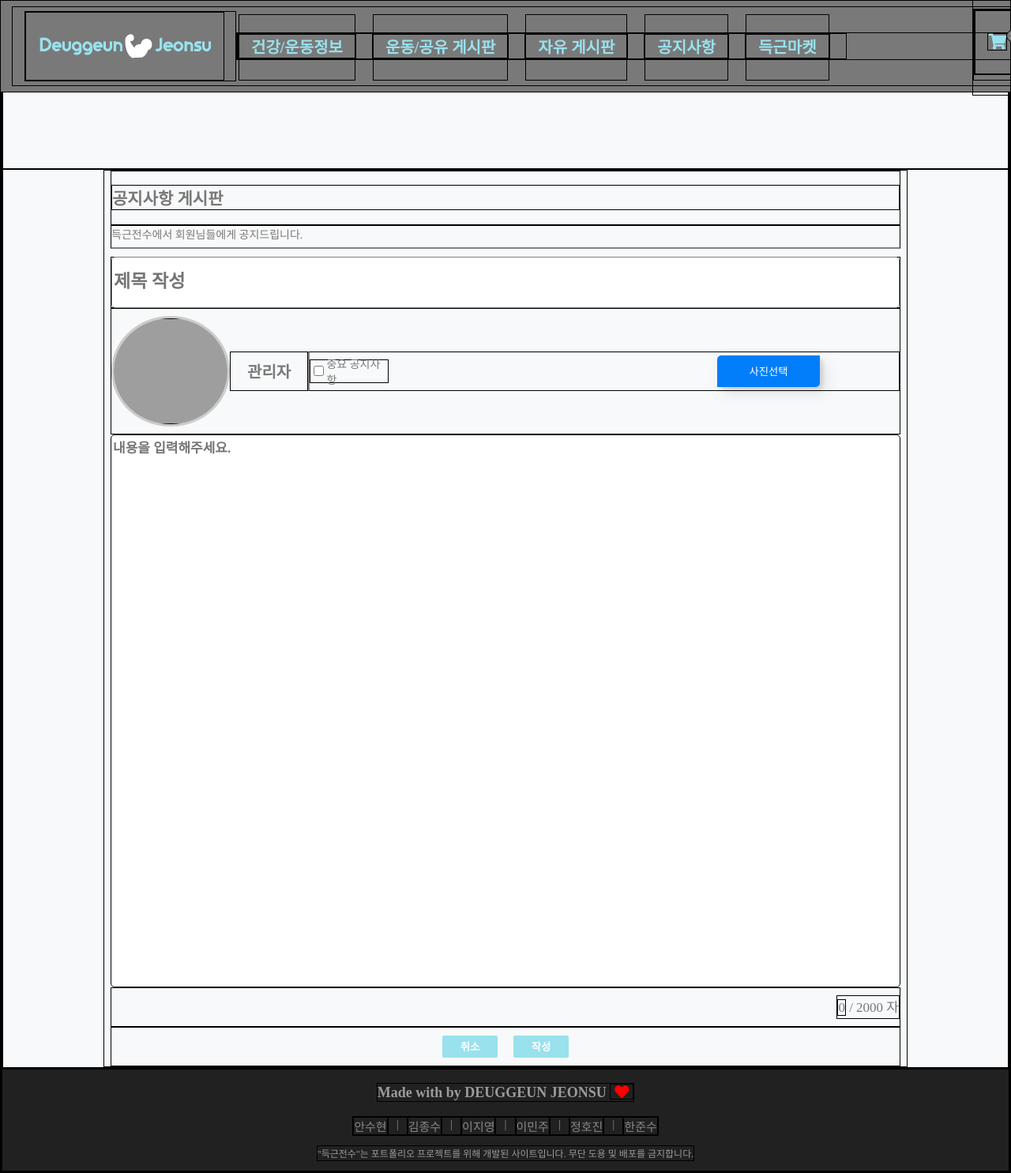
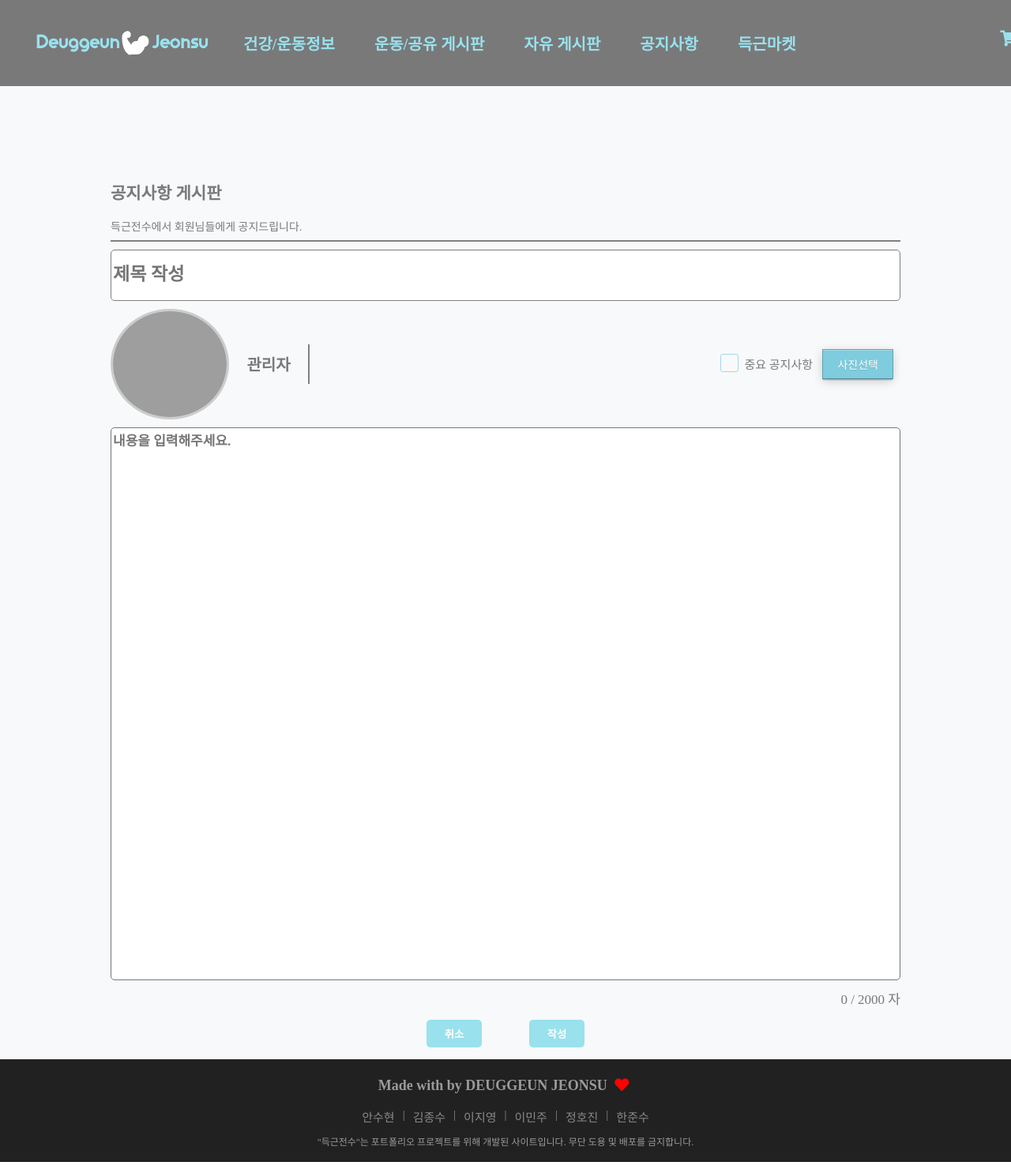
Before and after one commit to DeuggeunJeonsu/DeuggeunJeonsu, a Java web app: page /notificationWrite in a window 1280 px wide. Shown: the whole page at 79% size. Run offline with Spring Boot 4, a stand-in JSP engine, Linux system fonts and the light colour scheme; some libraries are stand-ins or nearby versions; some web fonts are replaced; grey boxes are pictures that could not be loaded.

Commit message:
2023-09-08 공지사항 작성 페이지 수정

```diff
--- a/FinalProject/src/main/webapp/WEB-INF/views/board/notificationWrite.jsp
+++ b/FinalProject/src/main/webapp/WEB-INF/views/board/notificationWrite.jsp
@@ -10,6 +10,9 @@
     <title>공지사항 상세페이지</title>
 
     <link rel="stylesheet" href="/resources/css/board/notificationWrite-style.css">
+
+    <script  src="http://code.jquery.com/jquery-latest.min.js"></script>
+<script src="https://cdn.jsdelivr.net/npm/sweetalert2@10"></script>
 </head>
 
 <body>
@@ -43,13 +46,13 @@
 
                     <div id="ncName">관리자</div>
 
-                    <div id="ncCheckbox">
+                    <div id="ncCheckbox" >
 
-                        <div id="ncBignews">
-                            <input type="checkbox"> 중요 공지사항
+                        <div id="ncBignews" class="popContent list">
+                            <input type="checkbox" id="ncBigCheck"><label for="ncBigCheck">중요 공지사항</label>
                         </div>
 
-                    <!-- <label for="ncPic" > --><button class="custom-btn nclabel"><span id="ncSpan">사진선택</span></button><!-- </label> -->
+                    <label for="ncPic" class="btn-two cyan small" >사진선택</label>
                     <input type="file" id="ncPic" accept="image/*">
                     </div>
 
--- a/FinalProject/src/main/webapp/resources/css/board/notificationWrite-style.css
+++ b/FinalProject/src/main/webapp/resources/css/board/notificationWrite-style.css
@@ -1,5 +1,5 @@
 *{ box-sizing: border-box;
-   border: 1px solid black;
+    /* border: 1px solid black; */
 }
 
 .Jheader{
@@ -136,7 +136,7 @@ td{
     height: 50px;
     display: flex;
     align-items: center;
-    justify-content: space-between;
+    justify-content: right;
     border-left: 2.5px solid gray;
 }
 
@@ -145,10 +145,20 @@ td{
 }
 
 #ncBignews{
-    width: 100px;
+    width: 120px;
     height: 30px;
+
     display: flex;
     align-items: center;
+    border: none;
+
+}
+
+#ncBignews label{
+    height: 25px;
+    display: flex;
+    align-items: center;
+    font-size: 15px;
 }
 
 .ncContent2{
@@ -176,15 +186,17 @@ td{
 }
 
 .ncBtn > button{
-    margin: 10px;
-
+    height: 35px;
     width: 70px;
-
     background-color: #99E1ED;
     color: white;
     font-weight: bold;
     border: none;
-    border-radius: 2px;
+    border-radius: 5px;
+}
+
+#ncCancle{
+    margin-right: 60px;
 }
 
 .ncBtn > button:hover{
@@ -196,116 +208,188 @@ td{
     display: none;
 }
 
-.nclabel{
-    margin-right: 100px;
-    border: none;
 
+
+/* 사진 선택 css */
+
+.color .cyan   {background: #7fccde;}
+
+
+
+.btn, .btn-two {
+  margin: 9px;
+}
+a[class*="btn"] {text-decoration: none;}
+input[class*="btn"],
+
+
+.btn.small,
+.btn-two.small,
+.btn-gradient.small,
+.btn-effect.small {
+  padding: 8px 18px;
+  font-size: 14px;
+}
+
+.btn.cyan, .btn-two.cyan     {background-color: #7fccde;}
+
+
+/* default button style */
+.btn {
+  position: relative;
+  border: 0;
+  padding: 15px 25px;
+  display: inline-block;
+  text-align: center;
+  color: white;
+}
+.btn:active {
+  top: 4px;
 }
 
 
-/* 사진 선택 css */
-/* 3 */
-.nclabel {
-    background: rgb(0,172,238);
-  background: linear-gradient(0deg, rgba(0,172,238,1) 0%, rgba(2,126,251,1) 100%);
-    width: 130px;
-    height: 40px;
-    line-height: 42px;
+
+.btn.cyan {box-shadow:0px 4px 0px #73B9C9;}
+.btn.cyan:active {box-shadow: 0 0 #73B9C9; background-color: #70B4C4;}
+
+
+/* Button two - I have no creativity for names */
+.btn-two {
+  color: white;
+  padding: 15px 25px;
+  display: inline-block;
+  border: 1px solid rgba(0,0,0,0.21);
+  border-bottom-color: rgba(0,0,0,0.34);
+  text-shadow:0 1px 0 rgba(0,0,0,0.15);
+  box-shadow: 0 1px 0 rgba(255,255,255,0.34) inset,
+              0 2px 0 -1px rgba(0,0,0,0.13),
+              0 3px 0 -1px rgba(0,0,0,0.08),
+              0 3px 13px -1px rgba(0,0,0,0.21);
+}
+.btn-two:active {
+  top: 1px;
+  border-color: rgba(0,0,0,0.34) rgba(0,0,0,0.21) rgba(0,0,0,0.21);
+  box-shadow: 0 1px 0 rgba(255,255,255,0.89),0 1px rgba(0,0,0,0.05) inset;
+  position: relative;
+}
+
+
+
+
+/* ------------------------------------------------------------------ */
+
+/* 체크박스 스타일 */
+
+/* .where {
+display: block;
+margin: 25px 15px;
+font-size: 11px;
+color: #000;
+text-decoration: none;
+font-family: verdana;
+font-style: italic;
+} */
+
+
+  .popContent input[type="checkbox"] {
+    /* 실제 체크박스는 화면에서 숨김 */
+    position: absolute;
+    width: 1px;
+    height: 1px;
     padding: 0;
-    border: none;
+    margin: -1px;
+    overflow: hidden;
+    clip: rect(0, 0, 0, 0);
+    border: 0
+  }
 
+  .popContent input[type="checkbox"]+label {
+    display: inline-block;
+    position: relative;
+    cursor: pointer;
+    -webkit-user-select: none;
+    -moz-user-select: none;
+    -ms-user-select: none;
   }
-  .nclabel span {
-    position: relative;
-    display: block;
-    width: 100%;
-    height: 100%;
+
+  .popContent input[type="checkbox"]+label:before {
+    /* 가짜 체크박스 */
+    content: ' ';
+    display: inline-block;
+    width: 21px;
+    /* 체크박스의 너비를 지정 */
+    height: 21px;
+    /* 체크박스의 높이를 지정 */
+    line-height: 21px;
+    /* 세로정렬을 위해 높이값과 일치 */
+    margin: -2px 8px 0 0;
+    text-align: center;
+    vertical-align: middle;
+    background: #fafafa;
+    border: 1px solid #cacece;
+    border-radius: 3px;
+    box-shadow: 0px 1px 2px rgba(0, 0, 0, 0.05), inset 0px -15px 10px -12px rgba(0, 0, 0, 0.05);
   }
-  .nclabel:before,
-  .nclabel:after {
-    position: absolute;
-    content: "";
-    right: 0;
-    top: 0;
-     background: rgba(2,126,251,1);
-    transition: all 0.3s ease;
-  }
-  .nclabel:before {
-    height: 0%;
-    width: 2px;
-  }
-  .nclabel:after {
-    width: 0%;
-    height: 2px;
-  }
-  .nclabel:hover{
-     background: transparent;
-    box-shadow: none;
-  }
-  .nclabel:hover:before {
-    height: 100%;
-  }
-  .nclabel:hover:after {
-    width: 100%;
-  }
-  .nclabel span:hover{
-     color: rgba(2,126,251,1);
 
-  }
-  .nclabel span:before,
-  .nclabel span:after {
-    position: absolute;
-    content: "";
-    left: 0;
-    bottom: 0;
-     background: rgba(2,126,251,1);
-    transition: all 0.3s ease;
-    border: none;
-  }
-  .nclabel span:before {
-    width: 2px;
-    height: 0%;
-  }
-  .nclabel span:after {
-    width: 0%;
-    height: 2px;
-  }
-  .nclabel span:hover:before {
-    height: 100%;
-
-  }
-  .nclabel span:hover:after {
-    width: 100%;
+  .popContent input[type="checkbox"]+label:active:before,
+  .popContent input[type="checkbox"]:checked+label:active:before {
+    box-shadow: 0 1px 2px rgba(0, 0, 0, 0.05), inset 0px 1px 3px rgba(0, 0, 0, 0.1);
   }
 
 
-  .custom-btn {
-    width: 130px;
-    height: 40px;
-    color: #fff;
-    border-radius: 5px;
-     /* padding: 10px 25px; */
-    font-family: 'Lato', sans-serif;
-    font-weight: 500;
-    background: transparent;
-    cursor: pointer;
-    transition: all 0.3s ease;
-    position: relative;
-    display: inline-block;
-     box-shadow:inset 2px 2px 2px 0px rgba(255,255,255,.5),
-     7px 7px 20px 0px rgba(0,0,0,.1),
-     4px 4px 5px 0px rgba(0,0,0,.1);
-    outline: none;
+  .popContent input[type="checkbox"]:checked+label:before {
+    /* 체크박스를 체크했을때 */
+    content: '\2714';
+    /* 체크표시 유니코드 사용 */
+    color: #99a1a7;
+    text-shadow: 1px 1px #fff;
+    background: #e9ecee;
+    border-color: #adb8c0;
+    box-shadow: 0px 1px 2px rgba(0, 0, 0, 0.05), inset 0px -15px 10px -12px rgba(0, 0, 0, 0.05), inset 15px 10px -12px rgba(255, 255, 255, 0.1);
   }
 
-  #ncSpan{
-    border: none;
-    text-align: center;
-    background: rgba(2,126,251,1);
-    border-top-left-radius: 5px;
-    border-bottom-right-radius: 5px;
+
+  .popContent.list input[type="checkbox"]+label {
+    padding-left: 30px;
   }
 
-  #ncSpan:hover{
-    background: white;
+  .popContent.list input[type="checkbox"]+label:before {
+    position: absolute;
+    left: 0;
+    top: 0;
+    margin-top: 0;
+    opacity: .6;
+    box-shadow: none;
+    border-color: #6cc0e5;
+    -webkit-transition: all .12s, border-color .08s;
+    transition: all .12s, border-color .08s;
   }
+
+  .popContent.list input[type="checkbox"]:checked+label:before {
+    position: absolute;
+    content: "";
+    width: 10px;
+    top: -5px;
+    left: 5px;
+    border-radius: 0;
+    opacity: 1;
+    background: transparent;
+    border-color: transparent #6cc0e5 #6cc0e5 transparent;
+    border-top-color: transparent;
+    border-left-color: transparent;
+    -ms-transform: rotate(45deg);
+    -webkit-transform: rotate(45deg);
+    transform: rotate(45deg);
+  }
+
+  .no-csstransforms .popContent.list input[type="checkbox"]:checked+label:before {
+    /*content:"\2713";*/
+    content: "\2714";
+    top: 0;
+    left: 0;
+    width: 21px;
+    line-height: 21px;
+    color: #6cc0e5;
+    text-align: center;
+    border: 1px solid #6cc0e5;
+  }
--- a/FinalProject/src/main/webapp/resources/js/board/notificationWrite.js
+++ b/FinalProject/src/main/webapp/resources/js/board/notificationWrite.js
@@ -1,5 +1,7 @@
 const count = document.getElementById("ncTextCount");
 const content = document.getElementsByClassName("ncContent")[0];
+const ncCancle = document.getElementById("ncCancle");
+const ncInsert = document.getElementById("ncInsert");
 
 
 
@@ -27,3 +29,57 @@ content.addEventListener("input", e => {
 
 
 })
+
+
+ncCancle.addEventListener("click", () => {
+
+})
+
+
+
+/* 모달창 메인으로 버튼 alert 효과 */
+$(ncCancle).click(function () {
+    Swal.fire({
+      title: '이전으로 이동 하시겠습니까?',
+      text: "이전페이지로 이동합니다.",
+      icon: 'warning',
+      showCancelButton: true,
+      confirmButtonColor: '#3085d6',
+      cancelButtonColor: '#d33',
+      confirmButtonText: '승인',
+      cancelButtonText: '취소',
+      reverseButtons: true, // 버튼 순서 거꾸로
+
+    }).then((result) => {
+      if (result.isConfirmed) {
+        Swal.fire(
+          '',
+          '이전페이지로 이동합니다.',
+          'success'
+        )
+      }
+    })
+  });
+
+  $(ncInsert).click(function () {
+    Swal.fire({
+      title: '이대로 작성 하시겠습니까?',
+      text: "공지사항 게시판에 추가됩니다.",
+      icon: 'warning',
+      showCancelButton: true,
+      confirmButtonColor: '#3085d6',
+      cancelButtonColor: '#d33',
+      confirmButtonText: '승인',
+      cancelButtonText: '취소',
+      reverseButtons: true, // 버튼 순서 거꾸로
+
+    }).then((result) => {
+      if (result.isConfirmed) {
+        Swal.fire(
+          '작성 완료되었습니다.',
+          '공지사항 게시판으로 이동합니다.',
+          'success'
+        )
+      }
+    })
+  });
```
